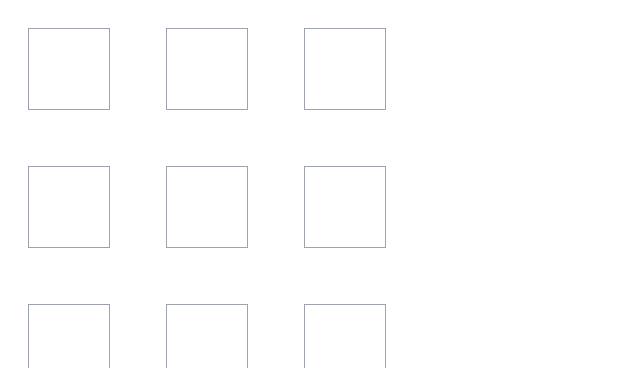
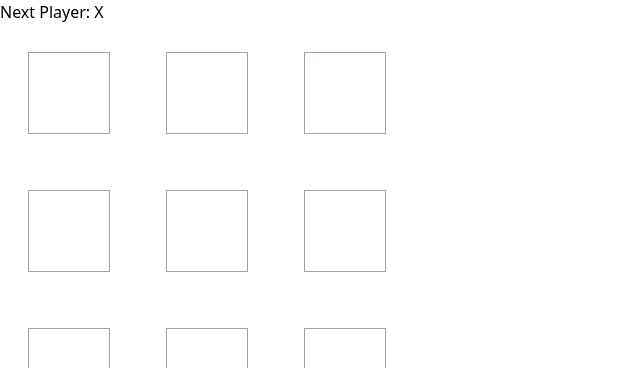
Before and after one commit to kaiyumdev/tic-tac-toe, a React (Vite) app: page / in a window 1280 px wide. Shown: the top 368 px of the page, without its empty margins (0-640 px from the left). Built offline with nearby package versions, Linux system fonts and the light colour scheme.

Commit message:
Implements winner UI

```diff
--- a/src/App.jsx
+++ b/src/App.jsx
@@ -18,6 +18,15 @@ function Square({ value, onSquareClick }) {
 export default function Board() {
   const [squares, setSquares] = useState(Array(9).fill(null));
   const [xIsNext, setXIsNext] = useState(true);
+
+  const winner = calculateWinner(squares);
+  let status;
+
+  if (winner) {
+    status = `Winner: ${winner}`;
+  } else {
+    status = "Next Player: " + (xIsNext ? "X" : "o");
+  }
 
   function handleClick(i) {
     if (squares[i]) {
```
